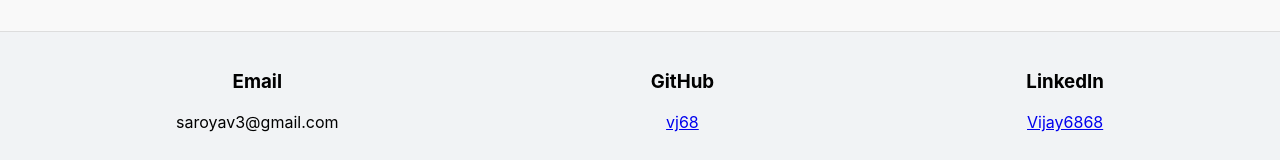
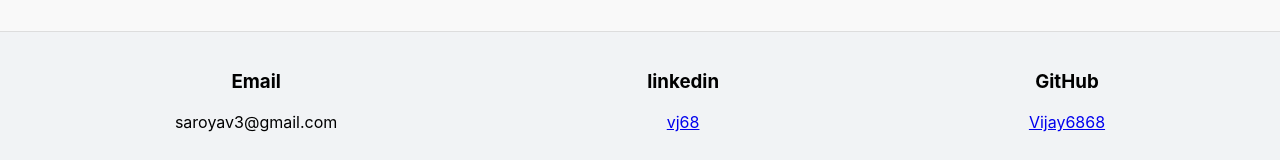
Before and after one commit to Vijay6868/tech-portfolio, a React (Create React App) app in the folder my-portfolio/: page /projects in a window 1280 px wide. Shown: the part 2984-3144 px from the top of the page. Built offline with nearby package versions, Linux system fonts and the light colour scheme.

Commit message:
minor change

```diff
--- a/my-portfolio/src/components/ContactInfo.js
+++ b/my-portfolio/src/components/ContactInfo.js
@@ -11,11 +11,11 @@ const ContactInfo = () => {
         <p>saroyav3@gmail.com</p>
       </div>
       <div>
-        <h3>GitHub</h3>
+        <h3>linkedin</h3>
         <p><a href="https://www.linkedin.com/in/vj68" target="_blank" rel="noopener noreferrer">vj68</a></p>
       </div>
       <div>
-        <h3>LinkedIn</h3>
+        <h3>GitHub</h3>
         <p><a href="https://github.com/Vijay6868" target="_blank" rel="noopener noreferrer">Vijay6868</a></p>
       </div>
     </section>
```
